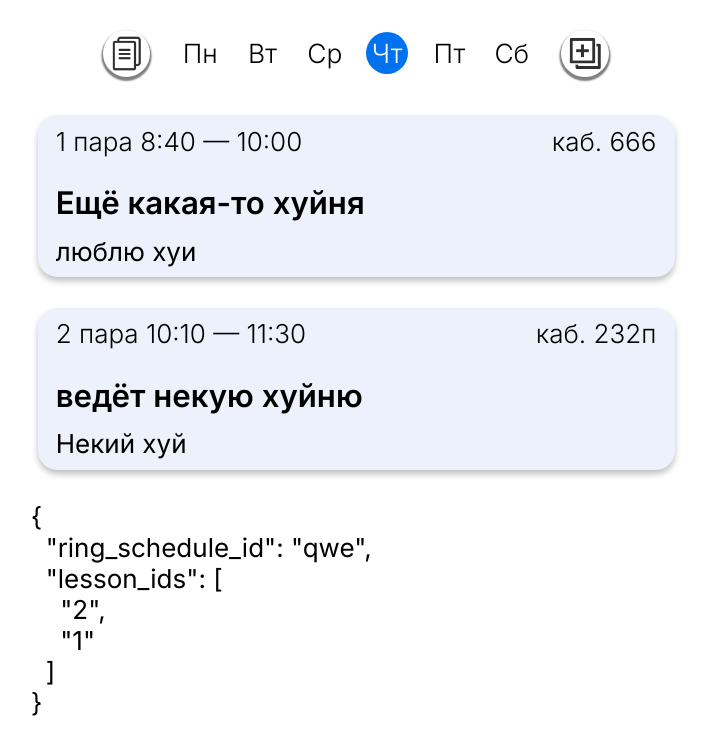
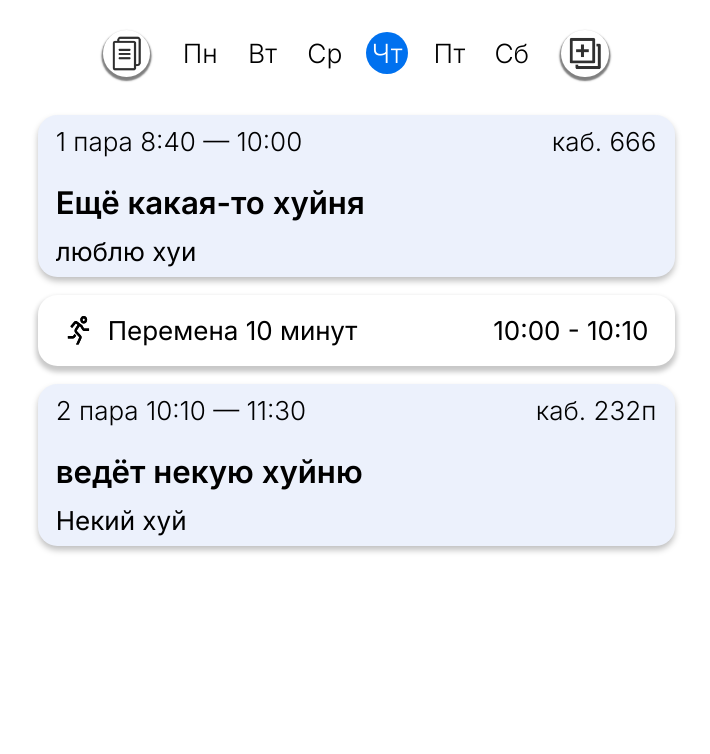
Before and after one commit to stinger222/edu-schedule-constructor, a React (Create React App) app: page / in a window 1280 px wide. Shown: the top 754 px of the page, without its empty margins (284-994 px from the left). Built offline with nearby package versions, Linux system fonts and the light colour scheme.

Commit message:
Make cards render flow more... readable?
(нет)

```diff
--- a/src/components/pages/Main/Main.tsx
+++ b/src/components/pages/Main/Main.tsx
@@ -1,5 +1,5 @@
 import { observer } from "mobx-react-lite"
-import { useContext } from "react"
+import React, { useContext } from "react"
 import { StoreContext } from "../../.."
 import BreakCard from "../../BreakCard/BreakCard"
 import Container from "../../Container/Container"
@@ -9,42 +9,52 @@ import StyledMain from "./Main.styled"
 
 const Main = () => {
 	const { comsposedSchedulesStore, uiStore, lessonsStore, ringSchedulesStore } = useContext(StoreContext)
-	const selectedDayId = uiStore.selectedDayId
+
 	const lessons = lessonsStore.lessons
 	const ringSchedules = ringSchedulesStore.schedules
-	const day = comsposedSchedulesStore.schedules[0].week[selectedDayId-1]
 
+	const selectedDayId = uiStore.selectedDayId
+	const selectedDay = comsposedSchedulesStore.schedules[0].week[selectedDayId-1]
+	const selectedDayRings = ringSchedules.find(i => i.id === selectedDay.ring_schedule_id).lessons
+
+	// i.e data for certain LessonCard and BreackCard
+	const getCardsData = (lessonId, itemId) => {
+		const lesson = lessons.find(i => i.id === lessonId)
+		const lessonRings = selectedDayRings[itemId]
+		let breakStart = selectedDayRings[itemId]?.end
+		let breakEnd = selectedDayRings[itemId + 1]?.start
+
+		if (itemId + 1 >= selectedDay.lesson_ids.length ) {
+			breakEnd = undefined
+		}
+
+		return [lesson, lessonRings, breakStart, breakEnd]
+	}
 
 	return (
 		<StyledMain>
 			<Header/>
 			<Container>
 
-			{day.lesson_ids.map((lessonId, itemId) => {
-				const lesson = lessons.find(i => i.id === lessonId)
-				const lessonRings = ringSchedules.find(i => i.id === day.ring_schedule_id).lessons[itemId]
+			{selectedDay.lesson_ids.map((lessonId, itemId) => {
+				const [ lesson, lessonRings, breakStart, breakEnd ] = getCardsData(lessonId, itemId)
 
-				if (!lesson) {
-					return <h1>No lessons with such id!</h1>
-				} else if (!lessonRings) {
-					return <h1>No ring schedules with such id, or this day conains more lessons than defined in selected ring schedule!</h1>
-				}
+				return <React.Fragment key={itemId}>
+					<LessonCard
+						cabinet={lesson["cabinet"]}
+						startTime={lessonRings["start"]}
+						endTime={lessonRings["end"]}
+						lessonId={itemId + 1}
+						lessonName={lesson["lesson_name"]}
+						teacherName={lesson["teacher"]}
+					/>
 
-			return <>
- 				<LessonCard
-					cabinet={lesson.cabinet}
-					startTime={lessonRings.start}
-					endTime={lessonRings.end}
-					lessonId={itemId + 1}
-					key={itemId}
-					lessonName={lesson.lesson_name}
-					teacherName={lesson.teacher}
-				/>
-				<br/>
-			</>
+					<BreakCard
+						startTime={breakStart as string | undefined}
+						endTime={breakEnd as string | undefined}
+					/>
+				</React.Fragment>
 			})}
-
-			<pre>{JSON.stringify(comsposedSchedulesStore.schedules[0].week[selectedDayId-1], null, 2)}</pre>
 
 			</Container>
 		</StyledMain>
```
